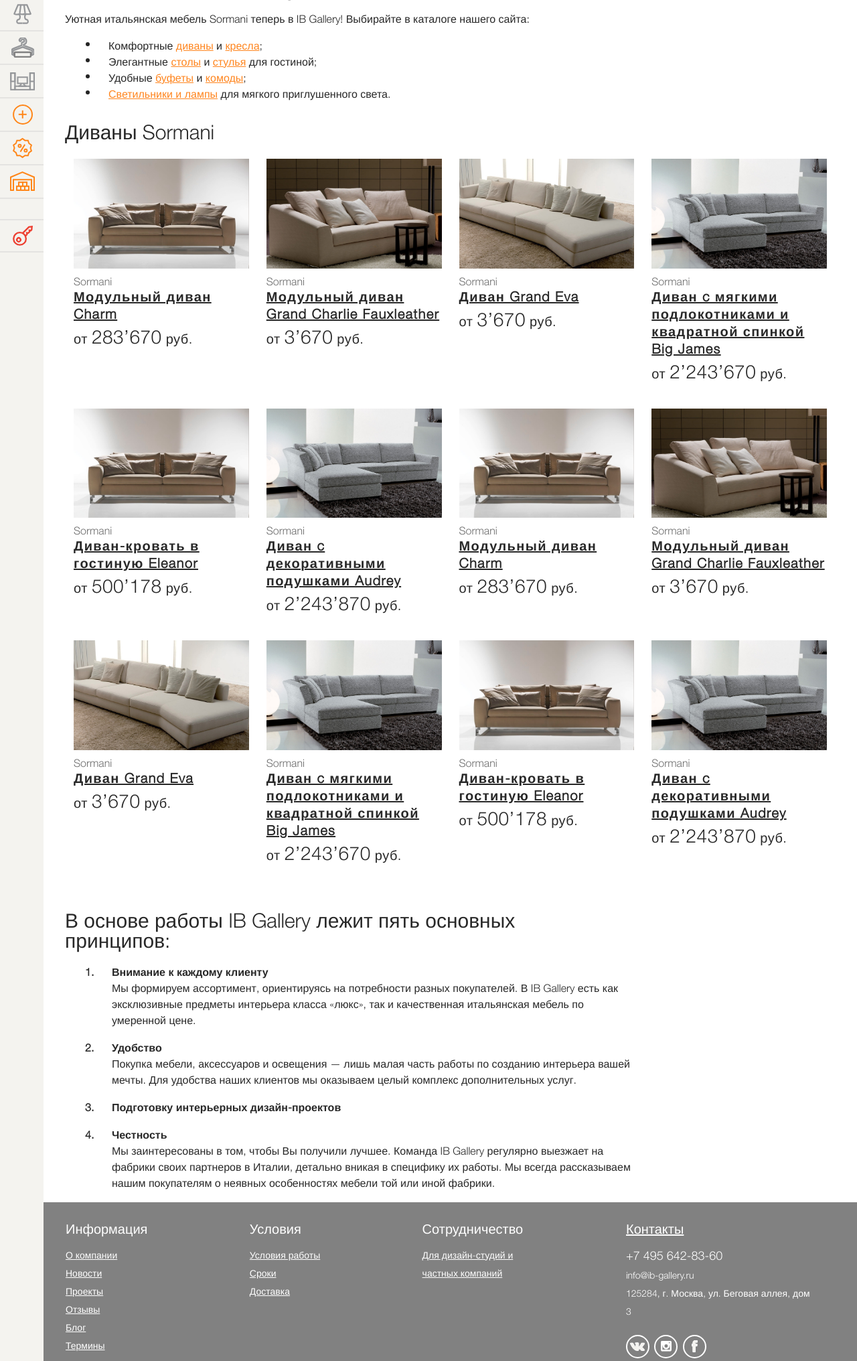
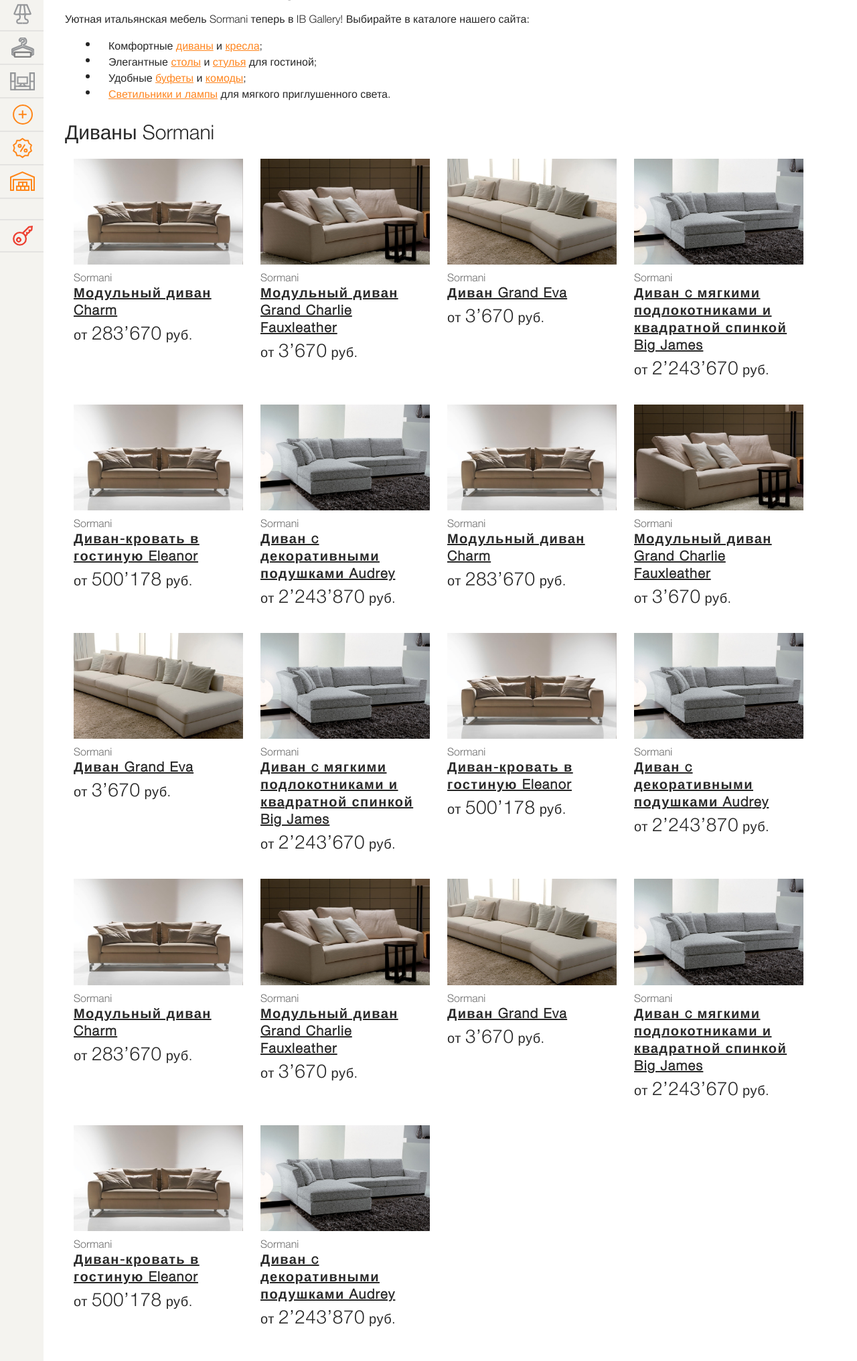
Before and after one commit to greencityarcher/ibgallery, a web app: file index.html in a window 1280 px wide. Shown: the part 423-2455 px from the top of the page at 67% size. Run offline with its HTML, style and script files only (its server is not run), Linux system fonts and the light colour scheme; some web fonts are replaced.

Commit message:
Мелкие правки отступов

```diff
--- a/css/style.css
+++ b/css/style.css
@@ -2310,6 +2320,14 @@
   .order-list li {
     margin-bottom: 17px;
     line-height: 24px; }
+  .catalog {
+    -webkit-box-pack: start;
+        -ms-flex-pack: start;
+            justify-content: flex-start; }
+  .good {
+    -webkit-box-flex: 0;
+        -ms-flex-positive: 0;
+            flex-grow: 0; }
   .page-footer {
     display: block;
     padding: 15px 71px 20px 32px;
--- a/index.html
+++ b/index.html
@@ -714,6 +714,42 @@
                                     <p class="good__description">Роскошный диван премиум-класса c подушками из натурального пуха.</p><a class="good__to-liked" href="#">Добавить в избранное </a>
                                   </div>
                                 </div>
+                                <div class="good">
+                                  <div class="good__base-info"><a class="good__link" href="#"><img class="good__photo" src="img/good-4.jpg" alt=""><span class="good__id"># 12456</span><span class="good__zoom"></span></a><span class="good__brand">Sormani</span><a class="good__name-link" href="#">Модульный диван Charm</a><span class="good__price">от <span class="good__price-value">283’670</span> руб.</span></div>
+                                  <div class="good__info">
+                                    <p class="good__description">Кожаный диван с деревяной основой и алюминиевыми ножками</p><a class="good__to-liked" href="#">Добавить в избранное </a>
+                                  </div>
+                                </div>
+                                <div class="good">
+                                  <div class="good__base-info"><a class="good__link" href="#"><img class="good__photo" src="img/good-1.jpg" alt=""><span class="good__id"># 65434</span><span class="good__zoom"></span></a><span class="good__brand">Sormani</span><a class="good__name-link" href="#">Модульный диван Grand Charlie Fauxleather</a><span class="good__price">от <span class="good__price-value">3’670</span> руб.</span></div>
+                                  <div class="good__info">
+                                    <p class="good__description">Кожаный диван с деревяной основой и алюминиевыми ножками в двадцати вариантах цвета и десяти вариантах конфигурации</p><a class="good__to-liked" href="#">Добавить в избранное </a>
+                                  </div>
+                                </div>
+                                <div class="good">
+                                  <div class="good__base-info"><a class="good__link" href="#"><img class="good__photo" src="img/good-2.jpg" alt=""><span class="good__id"># 434</span><span class="good__zoom"></span></a><span class="good__brand">Sormani</span><a class="good__name-link" href="#">Диван Grand Eva</a><span class="good__price">от <span class="good__price-value">3’670</span> руб.</span></div>
+                                  <div class="good__info">
+                                    <p class="good__description">Лаконичный диван в гостиную</p><a class="good__to-liked" href="#">Добавить в избранное </a>
+                                  </div>
+                                </div>
+                                <div class="good">
+                                  <div class="good__base-info"><a class="good__link" href="#"><img class="good__photo" src="img/good-3.jpg" alt=""><span class="good__id"># 43888</span><span class="good__zoom"></span></a><span class="good__brand">Sormani</span><a class="good__name-link" href="#">Диван c мягкими подлокотниками и квадратной спинкой Big James</a><span class="good__price">от <span class="good__price-value">2’243’670</span> руб.</span></div>
+                                  <div class="good__info">
+                                    <p class="good__description">Роскошный диван премиум-класса из натуральной кожи австралийского кенгуру и отделкой ценными породами дерева</p><a class="good__to-liked" href="#">Добавить в избранное </a>
+                                  </div>
+                                </div>
+                                <div class="good">
+                                  <div class="good__base-info"><a class="good__link" href="#"><img class="good__photo" src="img/good-4.jpg" alt=""><span class="good__id"># 28</span><span class="good__zoom"></span></a><span class="good__brand">Sormani</span><a class="good__name-link" href="#">Диван-кровать в гостиную Eleanor</a><span class="good__price">от <span class="good__price-value">500’178</span> руб.</span></div>
+                                  <div class="good__info">
+                                    <p class="good__description">Раскладной диван</p><a class="good__to-liked" href="#">Добавить в избранное </a>
+                                  </div>
+                                </div>
+                                <div class="good">
+                                  <div class="good__base-info"><a class="good__link" href="#"><img class="good__photo" src="img/good-3.jpg" alt=""><span class="good__id"># 1213</span><span class="good__zoom"></span></a><span class="good__brand">Sormani</span><a class="good__name-link" href="#">Диван c декоративными подушками  Audrey</a><span class="good__price">от <span class="good__price-value">2’243’870</span> руб.</span></div>
+                                  <div class="good__info">
+                                    <p class="good__description">Роскошный диван премиум-класса c подушками из натурального пуха.</p><a class="good__to-liked" href="#">Добавить в избранное </a>
+                                  </div>
+                                </div>
               </section>
               <h3>В основе работы IB Gallery лежит пять основных принципов:</h3>
               <ol class="order-list">
@@ -786,7 +822,7 @@
           <label class="call-modal__input-label">
             <input class="call-modal__text-input" type="tel" placeholder="Введите контактный телефон" name="phone" required="" pattern="[9]{1}[0-9]{10}"><span class="call-modal__error-message">Введите ваш номер в формате 81234567890</span>
           </label>
-          <input class="call-modal__submit" type="submit">
+          <input class="call-modal__submit" type="submit" value="Отправить">
         </form>
         <div class="call-modal__user-id user-id">Ваш ID 117-401</div>
         <div class="call-modal__phone">+7 495 642 83 60</div>
--- a/pug/index.pug
+++ b/pug/index.pug
@@ -75,6 +75,7 @@
               section.catalog
                 include partials/good.pug
                 include partials/good.pug
+                include partials/good.pug
 
               h3 В основе работы IB Gallery лежит пять основных принципов:
               ol.order-list
--- a/pug/partials/call-modal.pug
+++ b/pug/partials/call-modal.pug
@@ -11,7 +11,7 @@
       label.call-modal__input-label
         input.call-modal__text-input(type='tel', placeholder='Введите контактный телефон', name='phone', required='', pattern='[9]{1}[0-9]{10}')
         span.call-modal__error-message Введите ваш номер в формате 81234567890
-      input.call-modal__submit(type='submit')
+      input.call-modal__submit(type='submit' value='Отправить')
     .call-modal__user-id.user-id Ваш ID 117-401
     .call-modal__phone +7 495 642 83 60
     .call-modal__work-hours
--- a/sass/blocks/call-modal.scss
+++ b/sass/blocks/call-modal.scss
@@ -1,6 +1,7 @@
 .call-modal {
   position: fixed;
   width: 100%;
+  min-width: 320px;
   top: 0;
   bottom: 0;
   left: 0;
@@ -123,6 +124,8 @@
   line-height: 35px;
   color: white;
   text-align: center;
+  font-family: "Helvetica Neue", Helvetica, sans-serif;
+  font-weight: 900;
 }
 
 .call-modal__phone {
--- a/sass/blocks/catalog.scss
+++ b/sass/blocks/catalog.scss
@@ -1,4 +1,4 @@
-.catalog{
+.catalog {
   width: 100%;
   display: flex;
   flex-wrap: wrap;
@@ -7,12 +7,14 @@
   align-content: flex-start;
   margin-top: 25px;
   margin-bottom: 15px;
-
-
 }
 
-
-.catalog__item{
+.catalog__item {
   margin-right: 26px;
   margin-bottom: 26px;
 }
+@media #{$tablet-width} {
+  .catalog {
+    justify-content: flex-start;
+  }
+}
--- a/sass/blocks/good.scss
+++ b/sass/blocks/good.scss
@@ -8,7 +8,7 @@
   margin-right: 13px;
   margin-left: 13px;
 
-  &__base-info{
+  &__base-info {
     margin-bottom: 15px;
   }
 
@@ -42,7 +42,8 @@
     width: 100%;
     z-index: 10;
   }
-  &__zoom{
+
+  &__zoom {
     display: none;
     position: absolute;
     @extend .absolute-center-positioned;
@@ -60,8 +61,8 @@
     font-size: 16px;
     line-height: 20px;
     color: #6e6e6e;
+  }
 
-  }
   &__name-link {
     text-decoration: underline;
     display: block;
@@ -73,10 +74,12 @@
     font-weight: 900;
     letter-spacing: 1.4px;
     margin-bottom: 10px;
+
     &:hover {
       color: #ff851e;
     }
   }
+
   &__price {
     display: block;
     font-size: 20px;
@@ -96,7 +99,6 @@
   &__info {
     display: none;
     padding-bottom: 5px;
-
   }
 
   &__description {
@@ -128,22 +130,18 @@
     position: relative;
     z-index: 10;
     cursor: pointer;
-    &:hover{
+
+    &:hover {
       background-image: linear-gradient(0,#fff2cd,#fffaeb);
     }
   }
-
-
 }
 
-
 .good:hover {
-
-
-  &::before{
-    content:"";
+  &::before {
+    content: "";
     position: absolute;
-    top:-13px;
+    top: -13px;
     left: -13px;
     padding-left: 13px;
     padding-right: 13px;
@@ -153,18 +151,32 @@
     height: 100%;
     background-color: white;
     box-shadow: 0 0 13px rgba(49, 54, 54, 0.25);
+  }
 
+  &::after {
+    content: "";
+    position: absolute;
+    width: 100%;
+    padding-left: 13px;
+    padding-right: 13px;
+    height: 15px;
+    left: -13px;
+    top: -13px;
+    z-index: 10;
+    background-color: white;
   }
+
   .good__info {
     position: absolute;
     background: white;
     display: block;
     width: 100%;
     z-index: 15;
-    &::before{
-      content:"";
+
+    &::before {
+      content: "";
       position: absolute;
-      bottom:-13px;
+      bottom: -13px;
       left: -13px;
       padding-left: 13px;
       padding-right: 13px;
@@ -173,32 +185,19 @@
       width: 100%;
       height: 100%;
       background-color: white;
-      box-shadow: 0 0 13px  rgba(49, 54, 54, 0.25);
-
-
+      box-shadow: 0 0 13px rgba(49, 54, 54, 0.25);
     }
-
-    &::after{
-      content: "";
-      position: absolute;
-      width: 100%;
-      padding-left: 13px;
-      padding-right: 13px;
-      height: 15px;
-      left: -13px;
-      top: -13px;
-      z-index: 10;
-      background-color: white;
-    }
-
   }
-
   .good__id {
     display: inline-block;
   }
-
   .good__zoom {
     display: block;
   }
+}
 
+@media #{$tablet-width} {
+  .good {
+    flex-grow: 0;
+  }
 }
--- a/sass/blocks/main-menu.scss
+++ b/sass/blocks/main-menu.scss
@@ -74,6 +74,7 @@
   display: block;
   width: 25px;
   height: 25px;
+
 }
 /*-------------tablet styles-------------------------*/
 @media #{$tablet-width} {
--- a/sass/blocks/main-nav.scss
+++ b/sass/blocks/main-nav.scss
@@ -19,6 +19,10 @@
   outline: none;
   border: none;
   cursor: pointer;
+
+  &::-moz-focus-inner {
+  border: 0;
+}
 
   &::before {
     content: "";
--- a/sass/blocks/page-content.scss
+++ b/sass/blocks/page-content.scss
@@ -1,7 +1,7 @@
 .page-content__wrap {
   box-sizing: border-box;
-  padding-left: 10px;
-  padding-right: 10px;
+  padding-left: 20px;
+  padding-right: 20px;
   color: #282828;
   font-size: 13px;
 }
@@ -9,6 +9,10 @@
   .page-content__wrap>h1 {
     font-size: 30px;
     margin-bottom: 10px;
+    margin-top: 20px;
+    line-height: 31px;
+    font-weight: 300;
+
   }
 
   .page-content__wrap>h2 {
@@ -18,7 +22,6 @@
 
   .page-content__wrap>h3 {
     font-size: 20px;
-    font-weight: bold;
     margin-bottom: 6px;
   }
 
--- a/sass/blocks/page-footer.scss
+++ b/sass/blocks/page-footer.scss
@@ -14,6 +14,8 @@
     color: white;
     text-align: center;
     order: -1;
+    font-family: "Helvetica Neue", Helvetica, sans-serif;
+    font-weight: 900;
 }
 .page-footer__copy-info{
   display: none;
@@ -188,6 +190,8 @@
     color: white;
     position: relative;
     padding-left: 20px;
+    font-size: 12px;
+    font-weight: 300;
   }
 
   .page-footer__dac-link::before {
```
Also changed, not shown: other parts of css/style.css (+30 -18 lines), js/main.js (+4 -3 lines), scripts/main.js.
